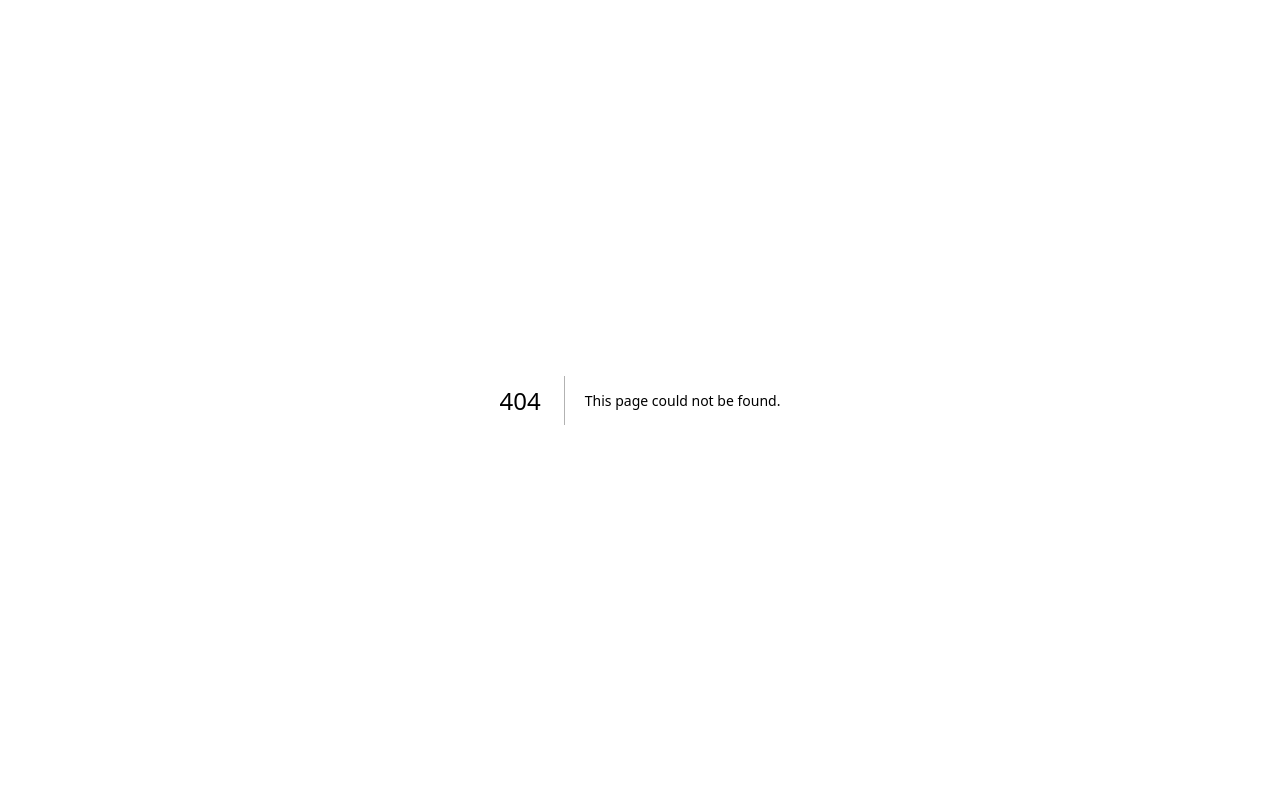
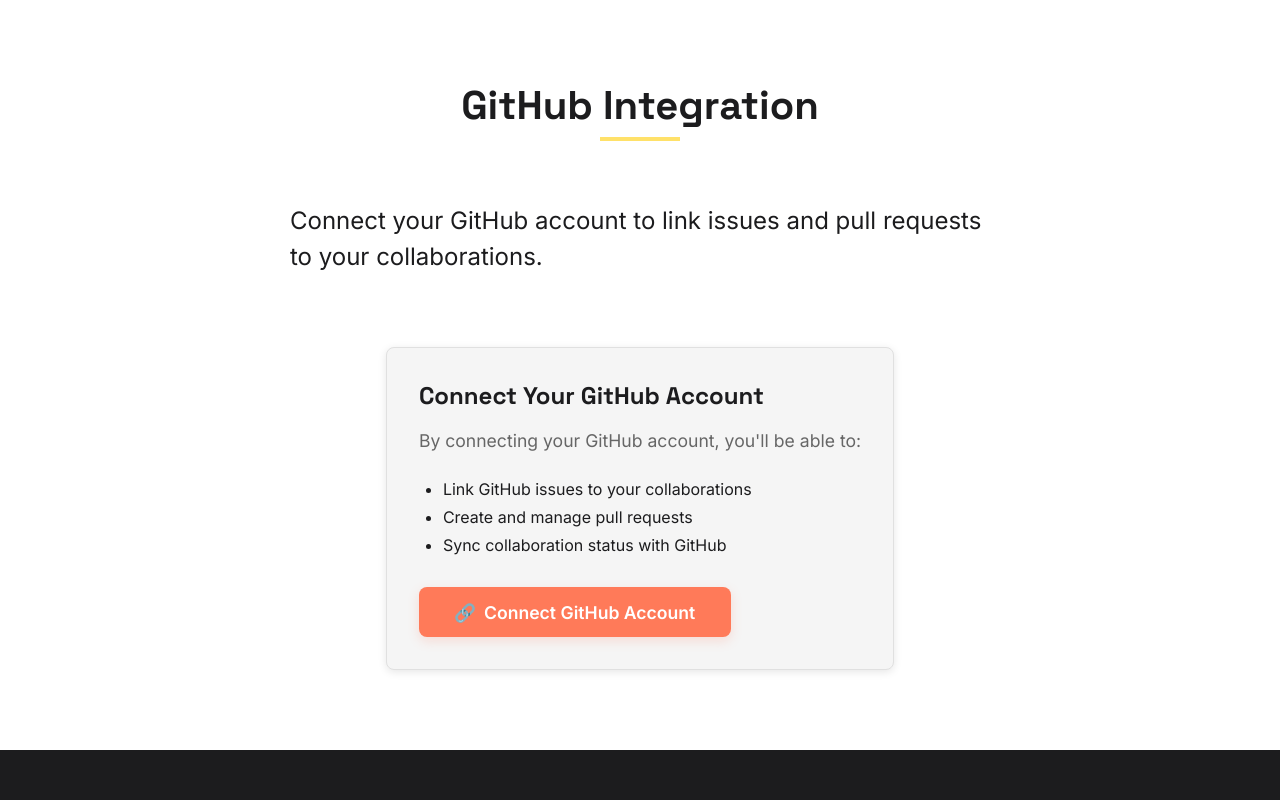
Before and after one commit to buidl-renaissance/co.lab, a Next.js app: page /settings/integrations/github in a window 1280 px wide. Before the commit this address had no page. Shown: the top 800 px of the page. Built offline with nearby package versions, Linux system fonts and the light colour scheme.

Commit message:
settings

```diff
--- /dev/null
+++ b/src/pages/settings/integrations/github.tsx
@@ -0,0 +1,274 @@
+import React, { useEffect, useState } from 'react';
+import styled from 'styled-components';
+import { useRouter } from 'next/router';
+import { GetServerSidePropsContext } from 'next';
+import { Container, Main, Section, SectionTitle, Description } from '@/components/Layout';
+import { PrimaryButton } from '@/components/Buttons';
+import Footer from '@/components/Footer';
+
+const PageContainer = styled(Container)`
+  padding: 0rem;
+`;
+
+const ContentSection = styled(Section)`
+  max-width: 800px;
+  margin: 0 auto;
+  padding: 3rem 2rem;
+`;
+
+const Card = styled.div`
+  background: ${({ theme }) => theme.surface};
+  border: 1px solid ${({ theme }) => theme.border};
+  border-radius: ${({ theme }) => theme.borderRadius};
+  padding: 2rem;
+  margin-top: 2rem;
+  box-shadow: 0 2px 8px ${({ theme }) => theme.shadow};
+`;
+
+const StatusCard = styled(Card)<{ variant?: 'success' | 'error' | 'default' }>`
+  border-left: 4px solid ${({ theme, variant }) => {
+    if (variant === 'success') return '#4caf50';
+    if (variant === 'error') return '#f44336';
+    return theme.accent;
+  }};
+`;
+
+const StatusTitle = styled.h3`
+  font-family: 'Space Grotesk', sans-serif;
+  font-size: 1.5rem;
+  margin-bottom: 1rem;
+  color: ${({ theme }) => theme.text};
+`;
+
+const StatusMessage = styled.p`
+  font-size: 1.1rem;
+  line-height: 1.6;
+  color: ${({ theme }) => theme.textSecondary};
+  margin-bottom: 1.5rem;
+`;
+
+const GitHubInfo = styled.div`
+  display: flex;
+  align-items: center;
+  gap: 1rem;
+  padding: 1rem;
+  background: ${({ theme }) => theme.background};
+  border-radius: ${({ theme }) => theme.borderRadius};
+  margin-top: 1rem;
+`;
+
+const GitHubIcon = styled.div`
+  width: 48px;
+  height: 48px;
+  border-radius: 50%;
+  background: ${({ theme }) => theme.background};
+  display: flex;
+  align-items: center;
+  justify-content: center;
+  font-size: 24px;
+  flex-shrink: 0;
+`;
+
+const GitHubDetails = styled.div`
+  flex: 1;
+`;
+
+const GitHubUsername = styled.div`
+  font-weight: 600;
+  font-size: 1.1rem;
+  color: ${({ theme }) => theme.text};
+  margin-bottom: 0.25rem;
+`;
+
+const GitHubMeta = styled.div`
+  font-size: 0.9rem;
+  color: ${({ theme }) => theme.textSecondary};
+`;
+
+const ButtonContainer = styled.div`
+  display: flex;
+  gap: 1rem;
+  margin-top: 2rem;
+  flex-wrap: wrap;
+`;
+
+const ErrorList = styled.ul`
+  list-style: none;
+  padding: 0;
+  margin: 1rem 0;
+`;
+
+const ErrorItem = styled.li`
+  padding: 0.5rem 0;
+  color: ${({ theme }) => theme.textSecondary};
+  &::before {
+    content: '⚠️ ';
+    margin-right: 0.5rem;
+  }
+`;
+
+const ConnectButton = styled(PrimaryButton)`
+  display: inline-flex;
+  align-items: center;
+  justify-content: center;
+  gap: 0.5rem;
+`;
+
+interface GitHubIntegrationPageProps {
+  connected?: boolean;
+  error?: string;
+  githubAccount?: {
+    githubLogin: string;
+    createdAt: Date;
+  } | null;
+}
+
+const GitHubIntegrationPage: React.FC<GitHubIntegrationPageProps> = ({
+  connected: initialConnected,
+  error: initialError,
+  githubAccount,
+}) => {
+  const router = useRouter();
+  const [connected, setConnected] = useState(initialConnected || false);
+  const [error, setError] = useState<string | null>(initialError || null);
+
+  useEffect(() => {
+    // Check query params for connection status
+    const { connected: queryConnected, error: queryError } = router.query;
+
+    if (queryConnected === '1') {
+      setConnected(true);
+      setError(null);
+      // Clean up URL after showing success
+      router.replace('/settings/integrations/github', undefined, { shallow: true });
+    }
+
+    if (queryError) {
+      setError(queryError as string);
+      setConnected(false);
+      // Clean up URL after showing error
+      router.replace('/settings/integrations/github', undefined, { shallow: true });
+    }
+  }, [router.query, router]);
+
+  const handleConnect = () => {
+    window.location.href = '/api/github/oauth/start';
+  };
+
+  const getErrorMessage = (errorCode: string): string => {
+    switch (errorCode) {
+      case 'token_exchange_failed':
+        return 'Failed to exchange authorization code for access token. Please try again.';
+      case 'oauth_failed':
+        return 'GitHub OAuth authorization failed. Please try again.';
+      case 'user_fetch_failed':
+        return 'Failed to fetch your GitHub user information. Please try again.';
+      case 'oauth_exception':
+        return 'An unexpected error occurred during the OAuth process. Please try again.';
+      default:
+        return 'An error occurred while connecting your GitHub account. Please try again.';
+    }
+  };
+
+  return (
+    <PageContainer>
+      <Main>
+        <ContentSection>
+          <SectionTitle size="small">GitHub Integration</SectionTitle>
+          <Description>
+            Connect your GitHub account to link issues and pull requests to your collaborations.
+          </Description>
+
+          {connected || githubAccount ? (
+            <StatusCard variant="success">
+              <StatusTitle>✓ Connected</StatusTitle>
+              <StatusMessage>
+                Your GitHub account has been successfully connected. You can now link GitHub issues
+                and pull requests to your collaborations.
+              </StatusMessage>
+              {githubAccount && (
+                <GitHubInfo>
+                  <GitHubIcon>🐙</GitHubIcon>
+                  <GitHubDetails>
+                    <GitHubUsername>@{githubAccount.githubLogin}</GitHubUsername>
+                    <GitHubMeta>
+                      Connected on {new Date(githubAccount.createdAt).toLocaleDateString()}
+                    </GitHubMeta>
+                  </GitHubDetails>
+                </GitHubInfo>
+              )}
+              <ButtonContainer>
+                <PrimaryButton onClick={handleConnect}>
+                  Reconnect Account
+                </PrimaryButton>
+              </ButtonContainer>
+            </StatusCard>
+          ) : error ? (
+            <StatusCard variant="error">
+              <StatusTitle>Connection Failed</StatusTitle>
+              <StatusMessage>{getErrorMessage(error)}</StatusMessage>
+              <ErrorList>
+                <ErrorItem>Make sure you authorized the application</ErrorItem>
+                <ErrorItem>Check your internet connection</ErrorItem>
+                <ErrorItem>Try again in a few moments</ErrorItem>
+              </ErrorList>
+              <ButtonContainer>
+                <ConnectButton onClick={handleConnect}>
+                  <span>🔗</span>
+                  Try Again
+                </ConnectButton>
+              </ButtonContainer>
+            </StatusCard>
+          ) : (
+            <Card>
+              <StatusTitle>Connect Your GitHub Account</StatusTitle>
+              <StatusMessage>
+                By connecting your GitHub account, you'll be able to:
+              </StatusMessage>
+              <ul style={{ marginLeft: '1.5rem', color: 'inherit' }}>
+                <li style={{ marginBottom: '0.5rem' }}>
+                  Link GitHub issues to your collaborations
+                </li>
+                <li style={{ marginBottom: '0.5rem' }}>
+                  Create and manage pull requests
+                </li>
+                <li style={{ marginBottom: '0.5rem' }}>
+                  Sync collaboration status with GitHub
+                </li>
+              </ul>
+              <ButtonContainer>
+                <ConnectButton onClick={handleConnect}>
+                  <span>🔗</span>
+                  Connect GitHub Account
+                </ConnectButton>
+              </ButtonContainer>
+            </Card>
+          )}
+        </ContentSection>
+      </Main>
+      <Footer />
+    </PageContainer>
+  );
+};
+
+export const getServerSideProps = async (context: GetServerSidePropsContext) => {
+  const { connected, error } = context.query;
+
+  // For now, we'll check connection status via query params
+  // In the future, when proper auth is added, we can check the database
+  // using the authenticated user's ID
+
+  // TODO: When auth is implemented, fetch GitHub account like this:
+  // const userId = getUserIdFromSession(context.req);
+  // const githubAccount = await getGitHubAccountByUserId(userId);
+
+  return {
+    props: {
+      connected: connected === '1' || false,
+      error: (error as string) || null,
+      githubAccount: null, // Will be populated when auth is added
+    },
+  };
+};
+
+export default GitHubIntegrationPage;
```
